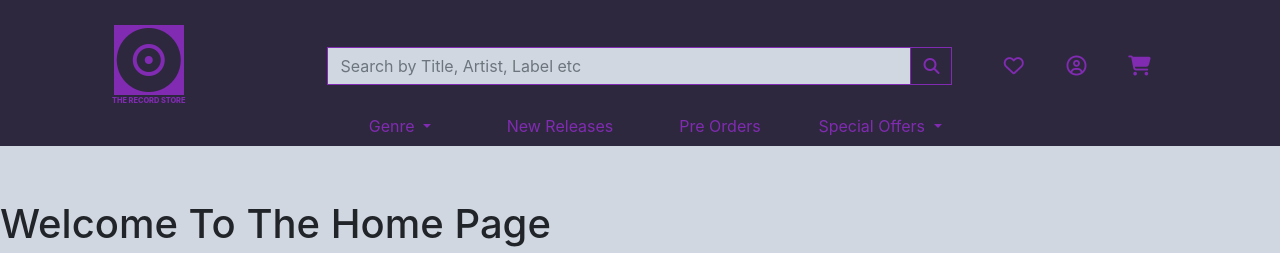
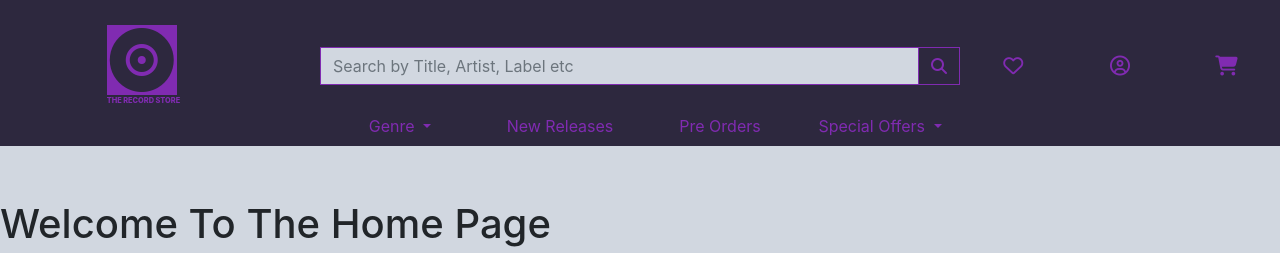
Before and after one commit to Code-Institute-Submissions/CI-MS4-The-Record-Store, a Django app: page / in a window 1280 px wide. Shown: the top 253 px of the page. Run offline with Django 3.2, Linux system fonts and the light colour scheme; some libraries are stand-ins or nearby versions.

Commit message:
Adjust Navbar Search Bar Layout.

```diff
--- a/templates/base.html
+++ b/templates/base.html
@@ -36,8 +36,8 @@
     <nav class="navbar navbar-expand-sm p-0">
       <div class="row w-100 h-100 no-gutters navbar-inner">
         <div class="col">
-          <div class="row" id="nav-search">
-            <div class="col-1 offset-1  my-auto text-center" id="brand">
+          <div class="row no-gutters" id="nav-search">
+            <div class="col-1 offset-1  my-auto" id="brand">
               <!-- Brand/logo -->
               <a href="{% url 'home'%}">
                 <i class="fas fa-record-vinyl" id="brand-icon"></i>
@@ -58,16 +58,16 @@
                 </div>
               </div>
             </div>
-            <div class="col-2  my-auto">
+            <div class="col-3  my-auto">
               <!-- Wishlist, Profile & Cart -->
               <ul class="navbar-nav row no-gutters">
-                <li class="nav-item col-4">
+                <li class="nav-item p-0 col-4">
                   <div class="text-center"><a class="nav-link" href="#Wishlist"><i class="far fa-heart fa-lg navbar-icon"></i></a></div>
                 </li>
-                <li class="nav-item col-4">
+                <li class="nav-item p-0 col-4">
                   <div class="text-center"><a class="nav-link" href="#My-Account"><i class="far fa-user-circle fa-lg navbar-icon"></i></a></div>
                 </li>
-                <li class="nav-item col-4">
+                <li class="nav-item p-0 col-4">
                   <div class="text-center"><a class="nav-link" href="#Cart"><i class="fas fa-shopping-cart fa-lg navbar-icon"></i></a></div>
                 </li>
               </ul>
@@ -78,7 +78,7 @@
               <div class="row no-gutters">
                   <!-- Site Nav -->
                   <ul class="navbar-nav w-100">
-                    <li class="nav-item text-center p-0 col-3 dropdown">
+                    <li class="nav-item p-0 text-center p-0 col-3 dropdown">
                       <a class="nav-link dropdown-toggle" href="#" id="navbarDropdownMenuLink" data-toggle="dropdown" aria-haspopup="true" aria-expanded="false">
                         Genre
                       </a>
@@ -88,13 +88,13 @@
                         <a class="dropdown-item" href="#">Hip Hop</a>
                       </div>
                     </li>
-                    <li class="nav-item text-center p-0 col-3">
+                    <li class="nav-item p-0 text-center p-0 col-3">
                       <a class="nav-link" href="" href="#">New Releases</a>
                     </li>
-                    <li class="nav-item text-center p-0 col-3">
+                    <li class="nav-item p-0 text-center p-0 col-3">
                       <a class="nav-link" href="" href="#">Pre Orders</a>
                     </li>
-                    <li class="nav-item text-center p-0 col-3 dropdown">
+                    <li class="nav-item p-0 text-center p-0 col-3 dropdown">
                       <a class="nav-link dropdown-toggle" href="#" id="navbarDropdownMenuLink" data-toggle="dropdown" aria-haspopup="true" aria-expanded="false">
                         Special Offers
                       </a>
```
